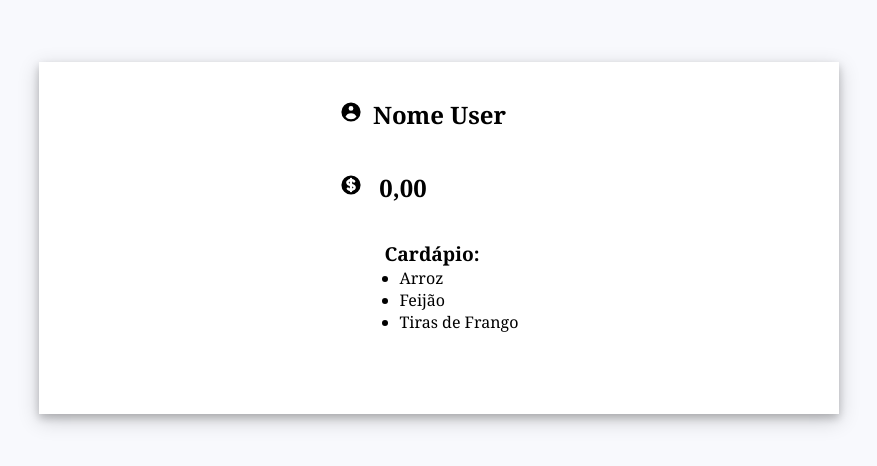
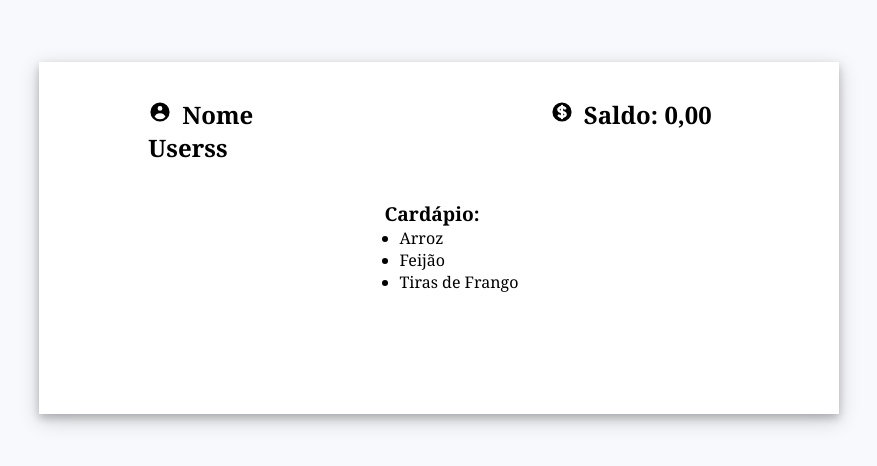
Before and after one commit to JoaoMMenezes/TP1-engsoft, a React (Create React App) app in the folder frontend/ru-manager/: page /home-u0 in a window 1280 px wide. Shown: the part 122-588 px from the top of the page, without its empty margins (201-1078 px from the left). Built offline with nearby package versions, Linux system fonts and the light colour scheme; no server answers.

Commit message:
divrow wrap

```diff
--- a/frontend/ru-manager/src/Pages/Home_u0/home_u0.css
+++ b/frontend/ru-manager/src/Pages/Home_u0/home_u0.css
@@ -15,8 +15,16 @@
   padding-right: 10px;
 }
 
+.divrow {
+  width: 80vw;
+  display: flex;
+  justify-content: space-evenly;
+  flex-direction: row;
+  flex-wrap: wrap;
+}
+
 h2 {
-  width: 200px;
+  width: 180px;
   justify-content: stretch;
 }
 
--- a/frontend/ru-manager/src/Pages/Home_u0/home_u0.js
+++ b/frontend/ru-manager/src/Pages/Home_u0/home_u0.js
@@ -22,8 +22,10 @@ function HomeU0() {
     return(
         <div className="app">
             <div className="homeu0">
-                <h2><HiUserCircle className="icon"/>Nome User </h2>
-                <h2><HiCurrencyDollar className="icon"/> {saldo} </h2>
+                <div className="divrow">
+                    <h2><HiUserCircle className="icon"/>Nome Userss </h2>
+                    <h2><HiCurrencyDollar className="icon"/>Saldo: {saldo} </h2>
+                </div>
                 <ul aria-label="Cardápio:">
                     { cardapio.map ((item) => <li> {item} </li>)}
                 </ul>
```
